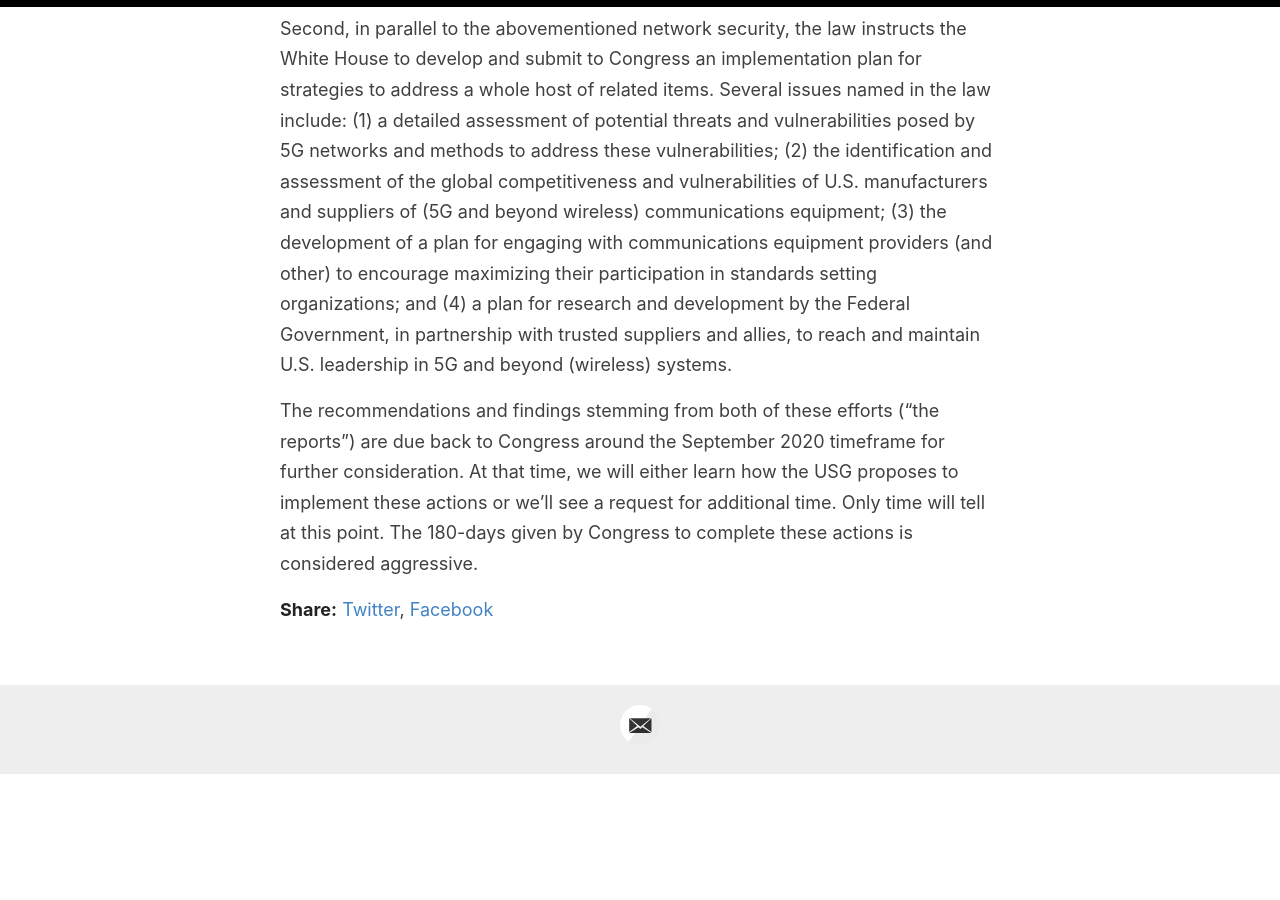
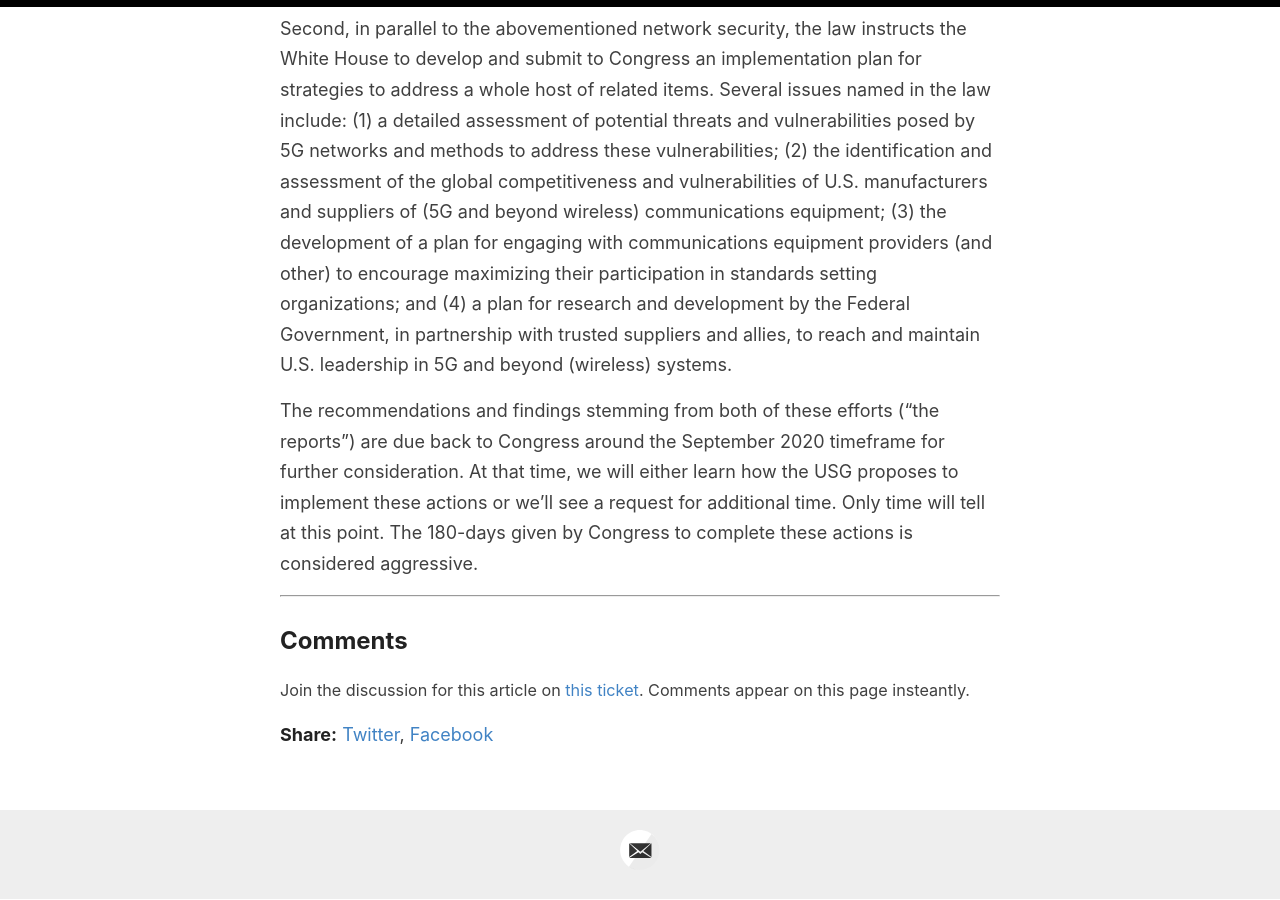
Before and after one commit to MarketInsights/AI, a Jekyll site: the page built from _posts/2020-04-15-Secure-5G-Beyond-Becomes-Law.md, in a window 1280 px wide and 900 px high, scrolled down 1174 px. Built offline with Jekyll 4.4.1, drawn with Linux system fonts in a browser that asks for light colours; before the commit the page ends 1949 px from its top, so only the background shows below that; some of the changed lines change nothing that is shown.

Commit message:
Update 2020-04-15-Secure-5G-Beyond-Becomes-Law.md

```diff
--- a/_posts/2020-04-15-Secure-5G-Beyond-Becomes-Law.md
+++ b/_posts/2020-04-15-Secure-5G-Beyond-Becomes-Law.md
@@ -2,6 +2,7 @@
 layout: post
 title: Secure 5G and Beyond Becomes Law
 categories: Regulatory/Policy
+comments_id: 2
 ---
 
 Originally introduced in the U.S. Senate, [S.893, Secure 5G and Beyond Act of 2020](https://www.congress.gov/116/plaws/publ129/PLAW-116publ129.pdf) became law in late March 2020, less than one year after its introduction gaining strong bipartisan support.
```
